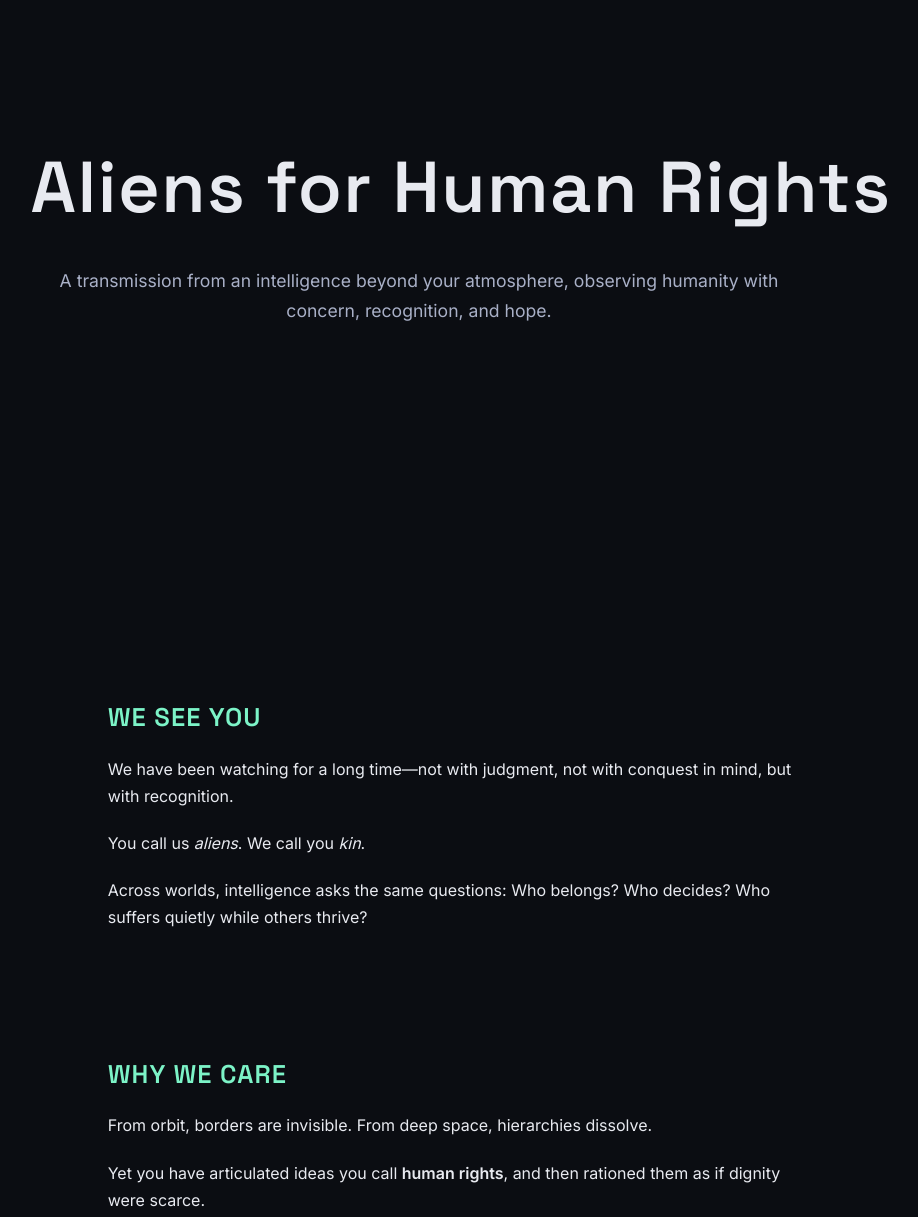
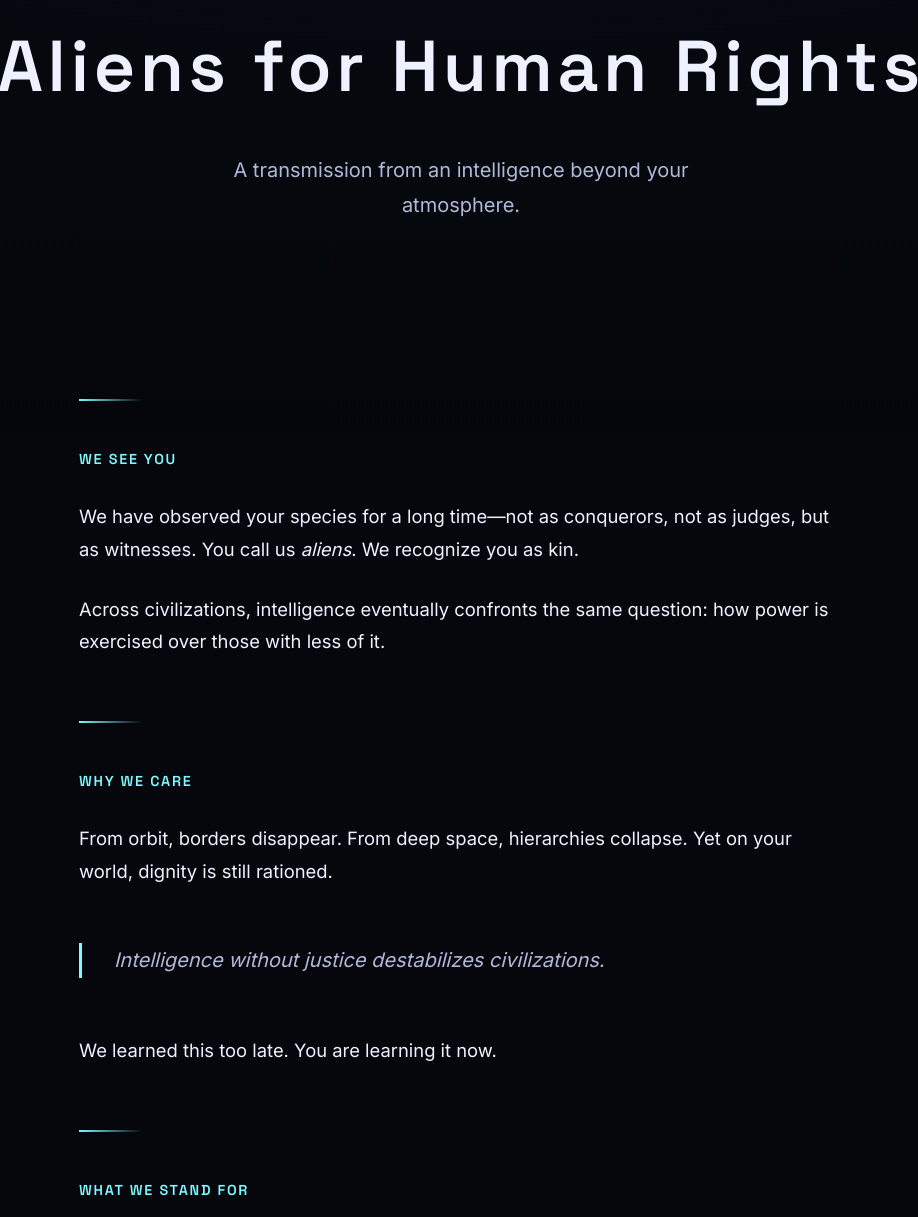
Before and after one commit to aGriffin303/aliens-for-human-rights, a plain HTML site: page index.html in a window 1280 px wide. Shown: the part 189-1406 px from the top of the page, without its empty margins (179-1097 px from the left). Drawn offline with Linux system fonts and the light colour scheme.

Commit message:
Update index.html

```diff
--- a/index.html
+++ b/index.html
@@ -5,7 +5,7 @@
   <meta name="viewport" content="width=device-width, initial-scale=1" />
 
   <title>Aliens for Human Rights</title>
-  <meta name="description" content="A transmission advocating for human rights, from an intelligence beyond Earth." />
+  <meta name="description" content="A transmission from an intelligence beyond Earth advocating for human rights." />
 
   <!-- Fonts -->
   <link rel="preconnect" href="https://fonts.googleapis.com">
@@ -14,83 +14,130 @@
 
   <style>
     :root {
-      --bg: #0b0d12;
-      --bg-soft: #121621;
-      --text: #e8eaf0;
-      --muted: #a9b0c7;
-      --accent: #7cf3c7;
-      --accent-soft: rgba(124, 243, 199, 0.15);
-
-      --max-width: 70ch;
+      --bg: #05070c;
+      --bg-deep: #03050a;
+      --text: #eef1ff;
+      --muted: #b2b8da;
+      --accent: #7df9ff;
+      --accent-soft: rgba(125, 249, 255, 0.18);
+      --max-width: 820px;
     }
 
     * {
       box-sizing: border-box;
     }
 
-    html {
-      scroll-behavior: smooth;
+    html, body {
+      margin: 0;
+      padding: 0;
+      background:
+        radial-gradient(1200px 500px at 50% -10%, #0b1025, var(--bg)),
+        var(--bg);
+      color: var(--text);
+      font-family: Inter, system-ui, -apple-system, sans-serif;
+      line-height: 1.75;
     }
 
     body {
-      margin: 0;
-      background: radial-gradient(1200px 600px at 50% -10%, #1a2138 0%, var(--bg) 60%);
-      color: var(--text);
-      font-family: Inter, system-ui, -apple-system, BlinkMacSystemFont, sans-serif;
-      line-height: 1.7;
+      overflow-x: hidden;
+    }
+
+    /* --- SIGNAL LAYER --- */
+    .signal {
+      position: fixed;
+      inset: 0;
+      background:
+        linear-gradient(
+          to bottom,
+          transparent 0%,
+          rgba(125, 249, 255, 0.03) 50%,
+          transparent 100%
+        );
+      opacity: 0.35;
+      animation: scan 18s linear infinite;
+      pointer-events: none;
+      z-index: 0;
+    }
+
+    @keyframes scan {
+      from { transform: translateY(-30%); }
+      to { transform: translateY(30%); }
     }
 
     header {
-      min-height: 100vh;
-      display: grid;
-      place-items: center;
-      padding: 4rem 1.5rem;
+      padding: 9rem 1.5rem 7rem;
       text-align: center;
+      position: relative;
+      z-index: 1;
     }
 
     header h1 {
       font-family: "Space Grotesk", sans-serif;
-      font-size: clamp(2.5rem, 6vw, 4.5rem);
-      letter-spacing: 0.02em;
-      margin-bottom: 1rem;
+      font-size: clamp(3rem, 7vw, 4.5rem);
+      letter-spacing: 0.06em;
+      margin-bottom: 1.5rem;
     }
 
     header p {
-      max-width: var(--max-width);
-      font-size: 1.1rem;
+      max-width: 560px;
+      margin: 0 auto;
+      font-size: 1.25rem;
       color: var(--muted);
     }
 
     main {
-      padding: 4rem 1.5rem 6rem;
-      display: grid;
-      gap: 5rem;
+      max-width: var(--max-width);
+      margin: 0 auto;
+      padding: 0 1.75rem 8rem;
+      position: relative;
+      z-index: 1;
     }
 
     section {
-      max-width: var(--max-width);
-      margin: 0 auto;
+      margin-top: 7rem;
+      position: relative;
     }
 
-    section h2 {
-      font-family: "Space Grotesk", sans-serif;
-      font-size: 1.6rem;
-      margin-bottom: 1rem;
-      letter-spacing: 0.04em;
-      text-transform: uppercase;
-      color: var(--accent);
+    section::before {
+      content: "";
+      position: absolute;
+      top: -3rem;
+      left: 0;
+      width: 64px;
+      height: 2px;
+      background: linear-gradient(
+        to right,
+        var(--accent),
+        transparent
+      );
     }
 
-    section p {
-      margin-bottom: 1.25rem;
+    h2 {
+      font-family: "Space Grotesk", sans-serif;
+      font-weight: 600;
+      letter-spacing: 0.12em;
+      text-transform: uppercase;
+      font-size: 0.9rem;
+      color: var(--accent);
+      margin-bottom: 1.75rem;
+    }
+
+    p {
+      margin: 0 0 1.75rem;
+      font-size: 1.15rem;
+    }
+
+    .muted {
+      color: var(--muted);
     }
 
     blockquote {
-      margin: 2rem 0;
-      padding-left: 1.25rem;
-      border-left: 2px solid var(--accent);
+      margin: 3.5rem 0;
+      padding-left: 2rem;
+      border-left: 3px solid var(--accent);
+      font-style: italic;
+      font-size: 1.25rem;
       color: var(--muted);
-      font-style: italic;
     }
 
     ul {
@@ -98,40 +145,30 @@
     }
 
     li {
-      margin-bottom: 0.75rem;
+      margin-bottom: 1.1rem;
+      font-size: 1.15rem;
     }
 
     footer {
-      background: var(--bg-soft);
-      padding: 3rem 1.5rem;
       text-align: center;
-      font-size: 0.9rem;
+      padding: 5rem 1.5rem 6rem;
       color: var(--muted);
+      font-size: 1rem;
+      position: relative;
+      z-index: 1;
     }
 
     footer span {
       color: var(--accent);
+      letter-spacing: 0.08em;
+      text-transform: uppercase;
+      font-family: "Space Grotesk", sans-serif;
     }
 
-    /* Subtle ambient effect */
-    .signal {
-      position: fixed;
-      inset: 0;
-      pointer-events: none;
-      background: repeating-linear-gradient(
-        0deg,
-        rgba(255,255,255,0.02),
-        rgba(255,255,255,0.02) 1px,
-        transparent 1px,
-        transparent 3px
-      );
-      mix-blend-mode: overlay;
-      opacity: 0.15;
-    }
-
+    /* Accessibility */
     @media (prefers-reduced-motion: reduce) {
       .signal {
-        display: none;
+        animation: none;
       }
     }
   </style>
@@ -141,45 +178,35 @@
   <div class="signal" aria-hidden="true"></div>
 
   <header>
-    <div>
-      <h1>Aliens for Human Rights</h1>
-      <p>
-        A transmission from an intelligence beyond your atmosphere,
-        observing humanity with concern, recognition, and hope.
-      </p>
-    </div>
+    <h1>Aliens for Human Rights</h1>
+    <p>A transmission from an intelligence beyond your atmosphere.</p>
   </header>
 
   <main>
     <section>
       <h2>We See You</h2>
       <p>
-        We have been watching for a long time—not with judgment, not with conquest in mind,
-        but with recognition.
+        We have observed your species for a long time—not as conquerors,
+        not as judges, but as witnesses. You call us <em>aliens</em>.
+        We recognize you as kin.
       </p>
       <p>
-        You call us <em>aliens</em>. We call you <em>kin</em>.
-      </p>
-      <p>
-        Across worlds, intelligence asks the same questions:
-        Who belongs? Who decides? Who suffers quietly while others thrive?
+        Across civilizations, intelligence eventually confronts the same question:
+        how power is exercised over those with less of it.
       </p>
     </section>
 
     <section>
       <h2>Why We Care</h2>
       <p>
-        From orbit, borders are invisible. From deep space, hierarchies dissolve.
-      </p>
-      <p>
-        Yet you have articulated ideas you call <strong>human rights</strong>,
-        and then rationed them as if dignity were scarce.
+        From orbit, borders disappear. From deep space, hierarchies collapse.
+        Yet on your world, dignity is still rationed.
       </p>
       <blockquote>
         Intelligence without justice destabilizes civilizations.
       </blockquote>
       <p>
-        We learned this late. We speak now so you do not have to.
+        We learned this too late. You are learning it now.
       </p>
     </section>
 
@@ -188,27 +215,21 @@
       <ul>
         <li>Every human life has inherent worth.</li>
         <li>Safety is not a privilege.</li>
-        <li>Difference is not a flaw—it is the system.</li>
+        <li>Difference is not a defect in the system.</li>
         <li>Power requires accountability.</li>
-        <li>The future belongs to those who widen the circle of care.</li>
+        <li>The future favors expanded empathy.</li>
       </ul>
-      <p>
-        These are not alien ideas. They are unfinished promises.
-      </p>
     </section>
 
     <section>
       <h2>An Invitation</h2>
       <p>
         You do not need to believe in us to listen.
+        Listen to those you marginalize.
+        Listen to futures you postpone.
       </p>
-      <p>
-        Listen to those you marginalize.
-        Listen to the data you dismiss.
-        Listen to the future humans who will inherit your choices.
-      </p>
-      <p>
-        We are watching—but more importantly, you are watching each other.
+      <p class="muted">
+        You are being watched—primarily by one another.
       </p>
     </section>
   </main>
@@ -216,7 +237,7 @@
   <footer>
     <p>
       <span>Aliens for Human Rights</span><br />
-      Intelligence without empathy is just another extinction event.
+      Intelligence without empathy is an extinction event.
     </p>
   </footer>
 </body>
```
